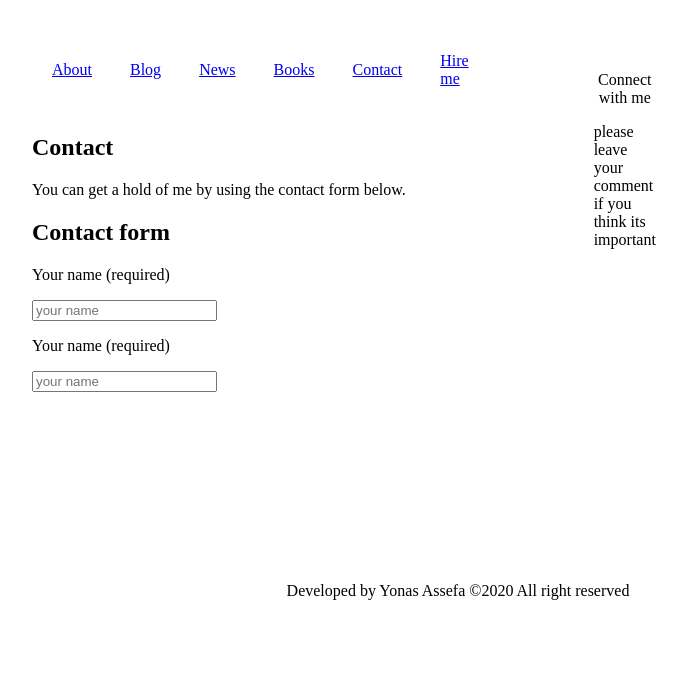
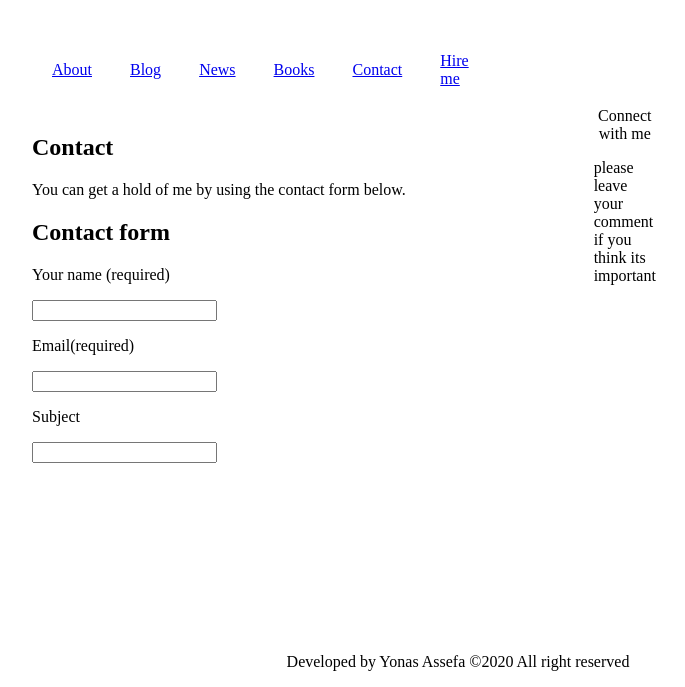
Before and after one commit to Yonas-Assefa/MyPersonalWeb, a plain HTML site: page contact.html in a window 1280 px wide. Shown: the part 199-886 px from the top of the page, without its empty margins (182-867 px from the left). Before the commit the page ends 815 px from the top, so only its background shows below. Drawn offline with Linux system fonts and the light colour scheme.

Commit message:
the contact input form made

```diff
--- a/contact.html
+++ b/contact.html
@@ -36,13 +36,16 @@
                         <br>
                         <p><h2>Contact form</h2></p>
                         <form action="mailto:se.yonas.assefa@gmail.com" method="POST" enctype="utf-8">
-                               <label for="fname">Your name (required)</label>
-                               <p><input type="text" id="fname" type="text" name="First name" placeholder="your name" required pattern="[A-Za-z]{3}" title="please enter only alphabetic characters"></p>
-
-                               <label for="fname">Your name (required)</label>
-                               <p><input type="text" id="fname" type="text" name="First name" placeholder="your name" required pattern="[A-Za-z]{3}" title="please enter only alphabetic characters"></p>
+                               <P><label for="fname">Your name (required)</label></P>
+                               <P><input width="500" type="text" id="fname" type="text" name="First name"  required pattern="[A-Za-z]{3}" title="please enter only alphabetic characters"></P>
 
 
+
+                               <P><label for="email">Email(required)</label></P>
+                               <P><input type="email" id="email" name="Email" required pattern="[a-z0-9._%+-]+@[a-z0-9.-]+\.[a-z]{2,}$"></P>
+
+                                <P><label for="fname">Subject</label></P>
+                                <p><input width="500" type="text" id="fname" type="text" name="subject"  required pattern="[A-Za-z]{3}" title="please enter only alphabetic characters"></p>
 
                         </form>
 
```
